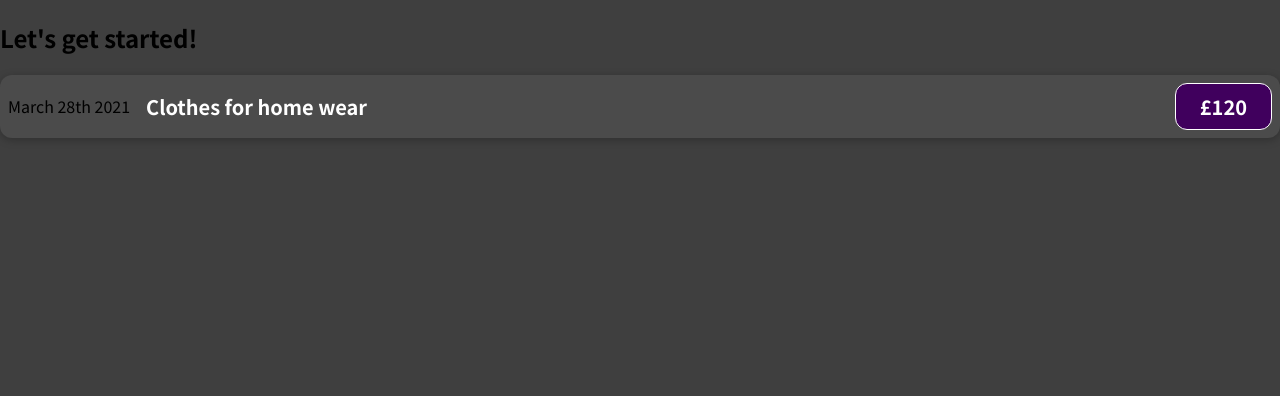
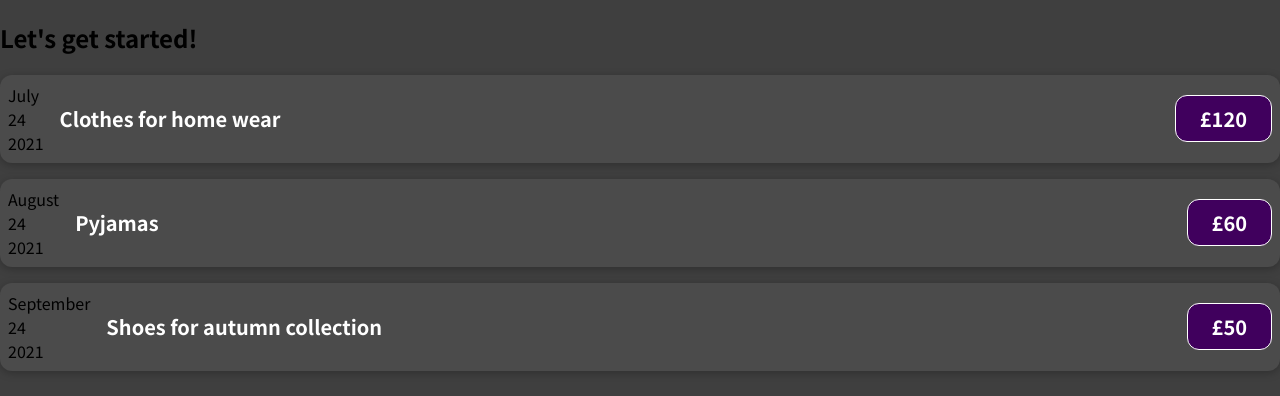
Before and after one commit to mariya-podosinova/my-cloth-expense-tracker, a JavaScript app: page / in a window 1280 px wide. Shown: the top 396 px of the page. Built offline with nearby package versions, Linux system fonts and the light colour scheme.

Commit message:
pass Data via props

```diff
--- a/src/App.js
+++ b/src/App.js
@@ -1,10 +1,38 @@
 import ExpenseItem from './components/ExpenseItem'
 
 function App() {
+  const expenses = [
+    {
+      id: 'el1',
+      title: 'Clothes for home wear',
+      amount: 120,
+      date: new Date(2021, 6, 24),
+    },
+    {
+      id: 'el2',
+      title: 'Pyjamas',
+      amount: 60,
+      date: new Date(2021, 7, 24),
+    },
+    {
+      id: 'el3',
+      title: 'Shoes for autumn collection',
+      amount: 50,
+      date: new Date(2021, 8, 24),
+    },
+  ]
+
   return (
     <div>
       <h2>Let's get started!</h2>
-      <ExpenseItem />
+      {expenses.map((el) => (
+        <ExpenseItem title={el.title} date={el.date} amount={el.amount} />
+      ))}
+      {/* <ExpenseItem
+        title={expenses[0].title}
+        date={expenses[0].date.toLocaleDateString()}
+        amount={expenses[0].amount}
+      /> */}
     </div>
   )
 }
--- a/src/components/ExpenseItem.js
+++ b/src/components/ExpenseItem.js
@@ -1,12 +1,21 @@
 import "./ExpenseItem.css"
 
-function ExpenseItem() {
+function ExpenseItem(props) {
+
+  const month = props.date.toLocaleDateString("en-US", {month: "long"})
+  const day = props.date.toLocaleDateString("en-US", {day: "2-digit"})
+  const year = props.date.getFullYear()
   return (
     <div className="expense-item">
-      <div>March 28th 2021</div>
+      <div>
+        <div>{month}</div>
+        <div>{day}</div>
+        <div>{year}</div>
+
+      </div>
       <div className="expense-item__description">
-        <h2>Clothes for home wear</h2>
-        <div className="expense-item__price">£120</div>
+        <h2>{props.title}</h2>
+        <div className="expense-item__price">£{props.amount}</div>
       </div>
     </div>
   );
```
Also changed, not shown: 1 other file (tests, documents, lock files or other folders).
